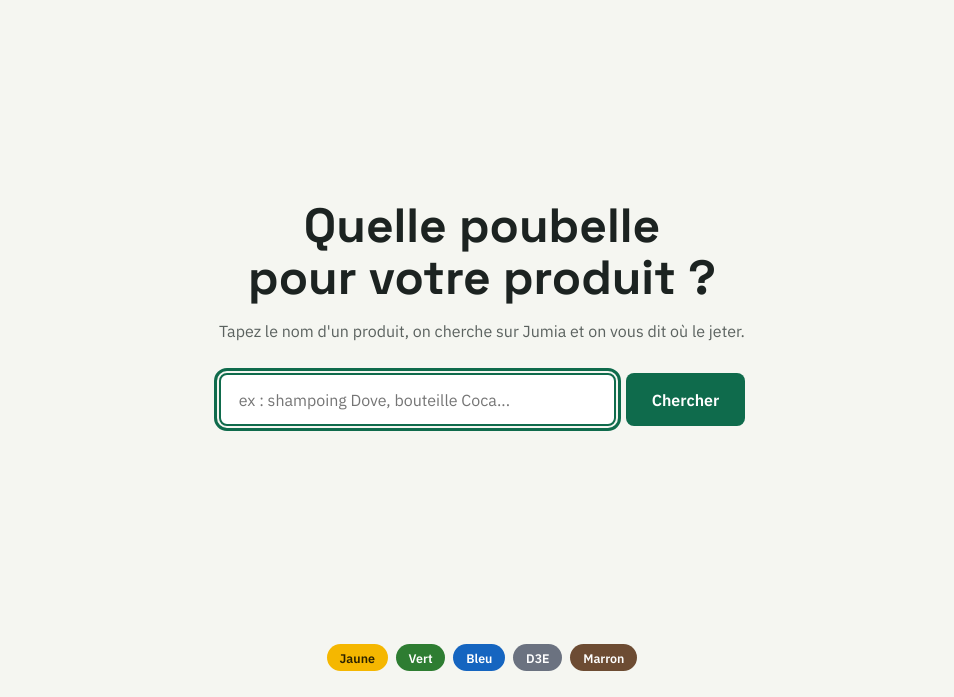
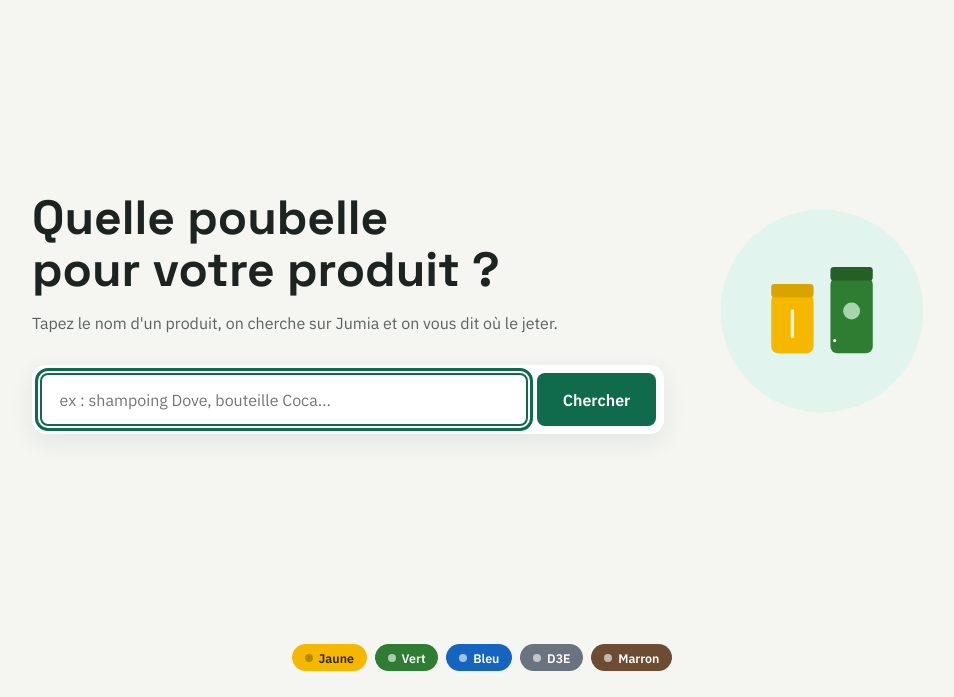
Before and after one commit to Caselli-Nzesseu/projet_ml_Ouattara_Yannick_Madeleine, a Flask app: page / in a window 1280 px wide. Shown: the part 103-800 px from the top of the page, without its empty margins (158-1112 px from the left). Run offline with Flask 3, Linux system fonts and the light colour scheme.

Commit message:
style: amelioration du design (illustration hero, legende avec icones, carte flottante pour la recherche)

```diff
--- a/app/app.py
+++ b/app/app.py
@@ -5,35 +5,11 @@ import tempfile
 import requests
 from flask import Flask, render_template, request
 
-# Permet d'importer le module model/ situé au niveau du dossier parent
 sys.path.append(os.path.join(os.path.dirname(__file__), ".."))
 from model.predict import predire_consigne_tri  # noqa: E402
+from scraper.jumia_scraper import search_jumia  # noqa: E402
 
 app = Flask(__name__)
-
-# Données factices simulant le futur retour du scraper de Yannick
-PRODUITS_FACTICES = [
-    {
-        "nom": "Coca-Cola bouteille plastique 1.5L",
-        "prix": "1 200 FCFA",
-        "image_url": "https://placehold.co/300x300/1565C0/white.png?text=Produit+1",
-    },
-    {
-        "nom": "Coca-Cola canette 33cl",
-        "prix": "500 FCFA",
-        "image_url": "https://placehold.co/300x300/F5B700/white.png?text=Produit+2",
-    },
-    {
-        "nom": "Coca-Cola pack de 6 bouteilles verre",
-        "prix": "3 500 FCFA",
-        "image_url": "https://placehold.co/300x300/2E7D32/white.png?text=Produit+3",
-    },
-    {
-        "nom": "Coca-Cola Zero bouteille plastique 1L",
-        "prix": "900 FCFA",
-        "image_url": "https://placehold.co/300x300/6D4C33/white.png?text=Produit+4",
-    },
-]
 
 
 def telecharger_image_temp(image_url: str) -> str:
@@ -56,8 +32,18 @@ def index():
 def rechercher():
     requete = request.form.get("produit", "")
 
-    # TODO : remplacer par l'appel réel au scraper de Yannick
-    produits = PRODUITS_FACTICES
+    resultats_bruts = search_jumia(requete)
+
+    # Normalisation des clés du scraper (nom, prix, lien, image)
+    # vers celles attendues par le template (nom, prix, image_url)
+    produits = [
+        {
+            "nom": p["nom"],
+            "prix": p["prix"],
+            "image_url": p["image"],
+        }
+        for p in resultats_bruts
+    ]
 
     return render_template(
         "resultats_recherche.html",
@@ -92,7 +78,7 @@ def choisir():
         nom_produit=nom_produit,
         poubelle=resultat["poubelle"],
         couleur_classe=resultat["couleur"],
-        confiance=resultat["confiance"],
+        confiance=round(resultat["confiance"] * 100),
     )
 
 
--- a/app/static/css/style.css
+++ b/app/static/css/style.css
@@ -49,9 +49,18 @@ main {
   padding: 2rem 1.5rem;
 }
 
+/* Hero (page de recherche) */
 .hero {
-  max-width: 640px;
-  text-align: center;
+  max-width: 900px;
+  width: 100%;
+  display: flex;
+  align-items: center;
+  gap: 3rem;
+  flex-wrap: wrap;
+}
+
+.hero-text {
+  flex: 1 1 380px;
 }
 
 .hero h1 {
@@ -60,23 +69,39 @@ main {
   font-size: clamp(2rem, 5vw, 3rem);
   line-height: 1.1;
   margin: 0 0 1rem;
+  text-align: left;
 }
 
 .hero-sub {
   color: #5b625f;
   margin-bottom: 2rem;
+  text-align: left;
+}
+
+.hero-illustration {
+  flex: 0 0 220px;
+  max-width: 220px;
+}
+
+.hero-illustration svg {
+  width: 100%;
+  height: auto;
 }
 
 .search-form {
   display: flex;
   gap: 0.6rem;
   flex-wrap: wrap;
-  justify-content: center;
+  justify-content: flex-start;
+  background: white;
+  padding: 8px;
+  border-radius: 14px;
+  box-shadow: 0 8px 24px rgba(28, 35, 33, 0.08);
 }
 
 .search-form input {
   flex: 1;
-  min-width: 260px;
+  min-width: 220px;
   padding: 0.9rem 1.1rem;
   border: 2px solid #dcdfd9;
   border-radius: 8px;
@@ -103,85 +128,7 @@ main {
 }
 .search-form button:hover { opacity: 0.88; }
 
-/* Résultat */
-.resultat { max-width: 640px; width: 100%; }
-
-.back-link {
-  display: inline-block;
-  margin-bottom: 1.2rem;
-  color: var(--ink);
-  text-decoration: none;
-  font-size: 0.9rem;
-}
-.back-link:hover { text-decoration: underline; }
-
-.resultat-card {
-  border-radius: 16px;
-  padding: 3rem 2rem;
-  text-align: center;
-  color: white;
-}
-
-.resultat-eyebrow {
-  margin: 0 0 0.6rem;
-  text-transform: uppercase;
-  letter-spacing: 0.06em;
-  font-size: 0.85rem;
-  opacity: 0.85;
-}
-
-.resultat-poubelle {
-  font-family: 'Space Grotesk', sans-serif;
-  font-size: clamp(1.8rem, 5vw, 2.6rem);
-  margin: 0 0 0.6rem;
-}
-
-.resultat-detail {
-  margin: 0;
-  opacity: 0.9;
-}
-
-/* Couleurs des poubelles, réutilisées pour la légende ET le résultat */
-.bin-jaune  { background: var(--jaune); color: #2b2200; }
-.bin-vert   { background: var(--vert); }
-.bin-bleu   { background: var(--bleu); }
-.bin-gris   { background: var(--gris); }
-.bin-marron { background: var(--marron); }
-
-/* Légende en footer */
-.site-footer {
-  padding: 1.2rem 1.5rem 1.6rem;
-}
-
-.legend {
-  display: flex;
-  gap: 0.5rem;
-  justify-content: center;
-  flex-wrap: wrap;
-}
-
-.legend-item {
-  padding: 0.35rem 0.8rem;
-  border-radius: 999px;
-  font-size: 0.78rem;
-  font-weight: 600;
-  color: white;
-}
-.legend-item.bin-jaune { color: #2b2200; }
-
-/* Accessibilité : focus visible clavier */
-a:focus-visible,
-button:focus-visible,
-input:focus-visible {
-  outline: 3px solid var(--accent);
-  outline-offset: 2px;
-}
-
-@media (max-width: 480px) {
-  .search-form { flex-direction: column; }
-  .search-form input, .search-form button { width: 100%; }
-}
-/* Page résultats de recherche */
+/* Page résultats de recherche (grille produits) */
 .recherche-resultats {
   max-width: 900px;
   width: 100%;
@@ -253,3 +200,93 @@ input:focus-visible {
   transition: opacity 0.15s ease;
 }
 .produit-card button:hover { opacity: 0.85; }
+
+/* Page résultat final (couleur de poubelle) */
+.resultat { max-width: 640px; width: 100%; }
+
+.back-link {
+  display: inline-block;
+  margin-bottom: 1.2rem;
+  color: var(--ink);
+  text-decoration: none;
+  font-size: 0.9rem;
+}
+.back-link:hover { text-decoration: underline; }
+
+.resultat-card {
+  border-radius: 16px;
+  padding: 3rem 2rem;
+  text-align: center;
+  color: white;
+}
+
+.resultat-eyebrow {
+  margin: 0 0 0.6rem;
+  text-transform: uppercase;
+  letter-spacing: 0.06em;
+  font-size: 0.85rem;
+  opacity: 0.85;
+}
+
+.resultat-poubelle {
+  font-family: 'Space Grotesk', sans-serif;
+  font-size: clamp(1.8rem, 5vw, 2.6rem);
+  margin: 0 0 0.6rem;
+}
+
+.resultat-detail {
+  margin: 0;
+  opacity: 0.9;
+}
+
+/* Couleurs des poubelles, réutilisées pour la légende ET le résultat */
+.bin-jaune  { background: var(--jaune); color: #2b2200; }
+.bin-vert   { background: var(--vert); }
+.bin-bleu   { background: var(--bleu); }
+.bin-gris   { background: var(--gris); }
+.bin-marron { background: var(--marron); }
+
+/* Légende en footer */
+.site-footer {
+  padding: 1.2rem 1.5rem 1.6rem;
+}
+
+.legend {
+  display: flex;
+  gap: 0.5rem;
+  justify-content: center;
+  flex-wrap: wrap;
+}
+
+.legend-item {
+  display: inline-flex;
+  align-items: center;
+  gap: 6px;
+  padding: 0.35rem 0.8rem;
+  border-radius: 999px;
+  font-size: 0.78rem;
+  font-weight: 600;
+  color: white;
+}
+.legend-item.bin-jaune { color: #2b2200; }
+
+.legend-dot {
+  width: 8px;
+  height: 8px;
+  border-radius: 50%;
+  background: rgba(255,255,255,0.6);
+}
+.bin-jaune .legend-dot { background: rgba(0,0,0,0.25); }
+
+/* Accessibilité : focus visible clavier */
+a:focus-visible,
+button:focus-visible,
+input:focus-visible {
+  outline: 3px solid var(--accent);
+  outline-offset: 2px;
+}
+
+@media (max-width: 480px) {
+  .search-form { flex-direction: column; }
+  .search-form input, .search-form button { width: 100%; }
+}
--- a/app/templates/base.html
+++ b/app/templates/base.html
@@ -19,13 +19,13 @@
   </main>
 
   <footer class="site-footer">
-    <div class="legend" aria-label="Légende des poubelles">
-      <span class="legend-item bin-jaune">Jaune</span>
-      <span class="legend-item bin-vert">Vert</span>
-      <span class="legend-item bin-bleu">Bleu</span>
-      <span class="legend-item bin-gris">D3E</span>
-      <span class="legend-item bin-marron">Marron</span>
-    </div>
-  </footer>
+  <div class="legend" aria-label="Légende des poubelles">
+    <span class="legend-item bin-jaune"><span class="legend-dot"></span>Jaune</span>
+    <span class="legend-item bin-vert"><span class="legend-dot"></span>Vert</span>
+    <span class="legend-item bin-bleu"><span class="legend-dot"></span>Bleu</span>
+    <span class="legend-item bin-gris"><span class="legend-dot"></span>D3E</span>
+    <span class="legend-item bin-marron"><span class="legend-dot"></span>Marron</span>
+  </div>
+</footer>
 </body>
 </html>
--- a/app/templates/index.html
+++ b/app/templates/index.html
@@ -2,6 +2,7 @@
 {% block title %}Recherche — EcoSort-Search{% endblock %}
 {% block content %}
 <section class="hero">
+  <div class="hero-text">
     <h1>Quelle poubelle<br>pour votre produit&nbsp;?</h1>
     <p class="hero-sub">Tapez le nom d'un produit, on cherche sur Jumia et on vous dit où le jeter.</p>
 
@@ -15,5 +16,18 @@
       >
       <button type="submit">Chercher</button>
     </form>
+  </div>
+
+  <div class="hero-illustration" aria-hidden="true">
+    <svg viewBox="0 0 260 260" xmlns="http://www.w3.org/2000/svg">
+      <circle cx="130" cy="130" r="120" fill="#E1F5EE"/>
+      <rect x="70" y="110" width="50" height="70" rx="8" fill="#F5B700"/>
+      <rect x="70" y="98" width="50" height="16" rx="4" fill="#D9A400"/>
+      <rect x="140" y="90" width="50" height="90" rx="8" fill="#2E7D32"/>
+      <rect x="140" y="78" width="50" height="16" rx="4" fill="#245F27"/>
+      <path d="M95 130 L95 160 M145 165 L145 165" stroke="#FFF8E1" stroke-width="4" stroke-linecap="round"/>
+      <circle cx="165" cy="130" r="10" fill="#A8D5AD"/>
+    </svg>
+  </div>
 </section>
 {% endblock %}
--- a/app/templates/resultats_recherche.html
+++ b/app/templates/resultats_recherche.html
@@ -4,8 +4,9 @@
 <section class="recherche-resultats">
   <a href="{{ url_for('index') }}" class="back-link">← Nouvelle recherche</a>
   <h1 class="resultats-titre">Résultats pour « {{ requete }} »</h1>
+
+  {% if produits %}
   <p class="resultats-sub">Choisissez le produit qui correspond à ce que vous avez.</p>
-
   <div class="produits-grid">
     {% for produit in produits %}
     <form class="produit-card" action="{{ url_for('choisir') }}" method="post">
@@ -19,5 +20,8 @@
     </form>
     {% endfor %}
   </div>
+  {% else %}
+  <p class="resultats-sub">Aucun produit trouvé pour cette recherche. Essayez un autre mot-clé.</p>
+  {% endif %}
 </section>
 {% endblock %}
```
Lines whose indentation alone changed are shown as unchanged.
